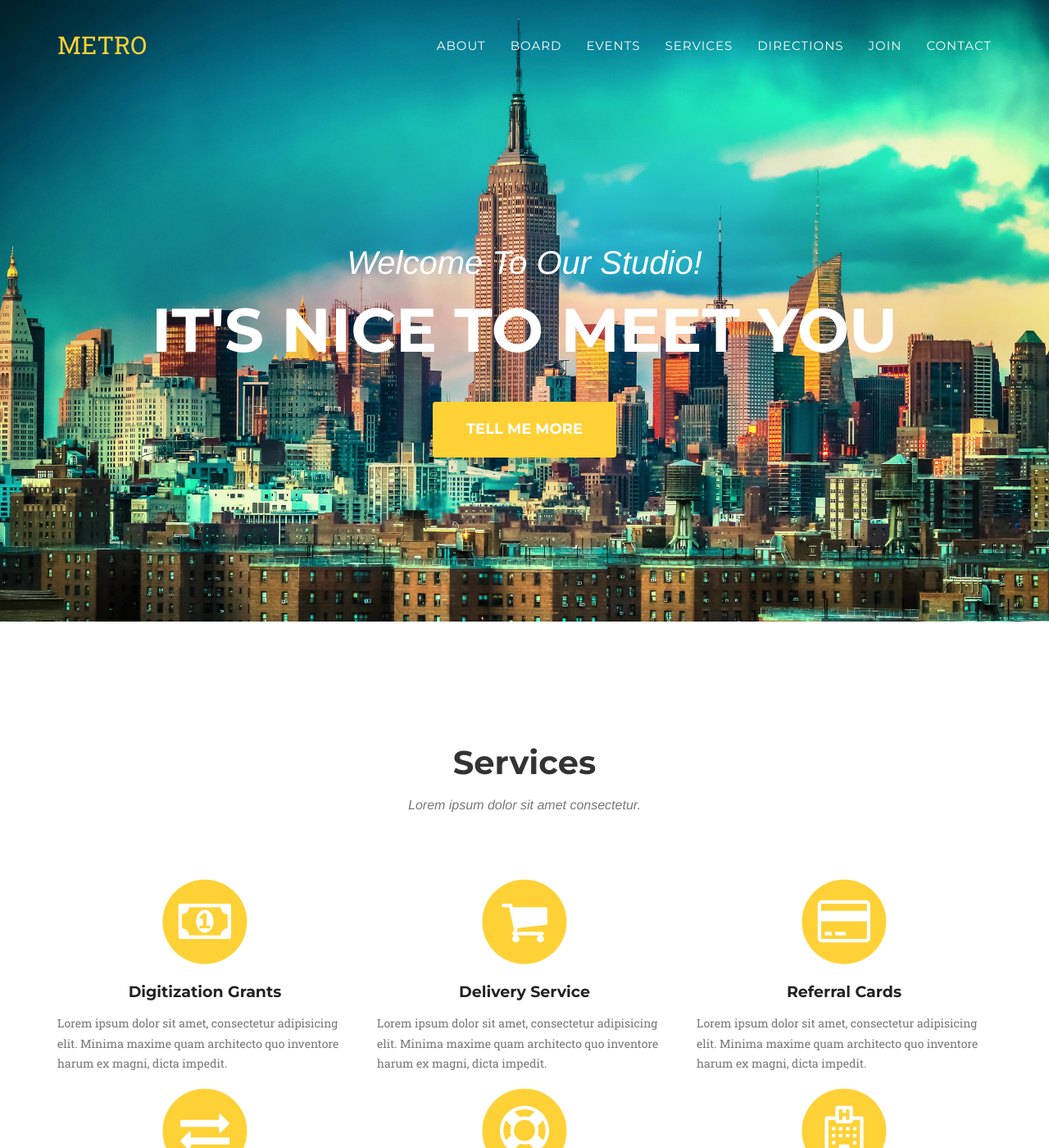
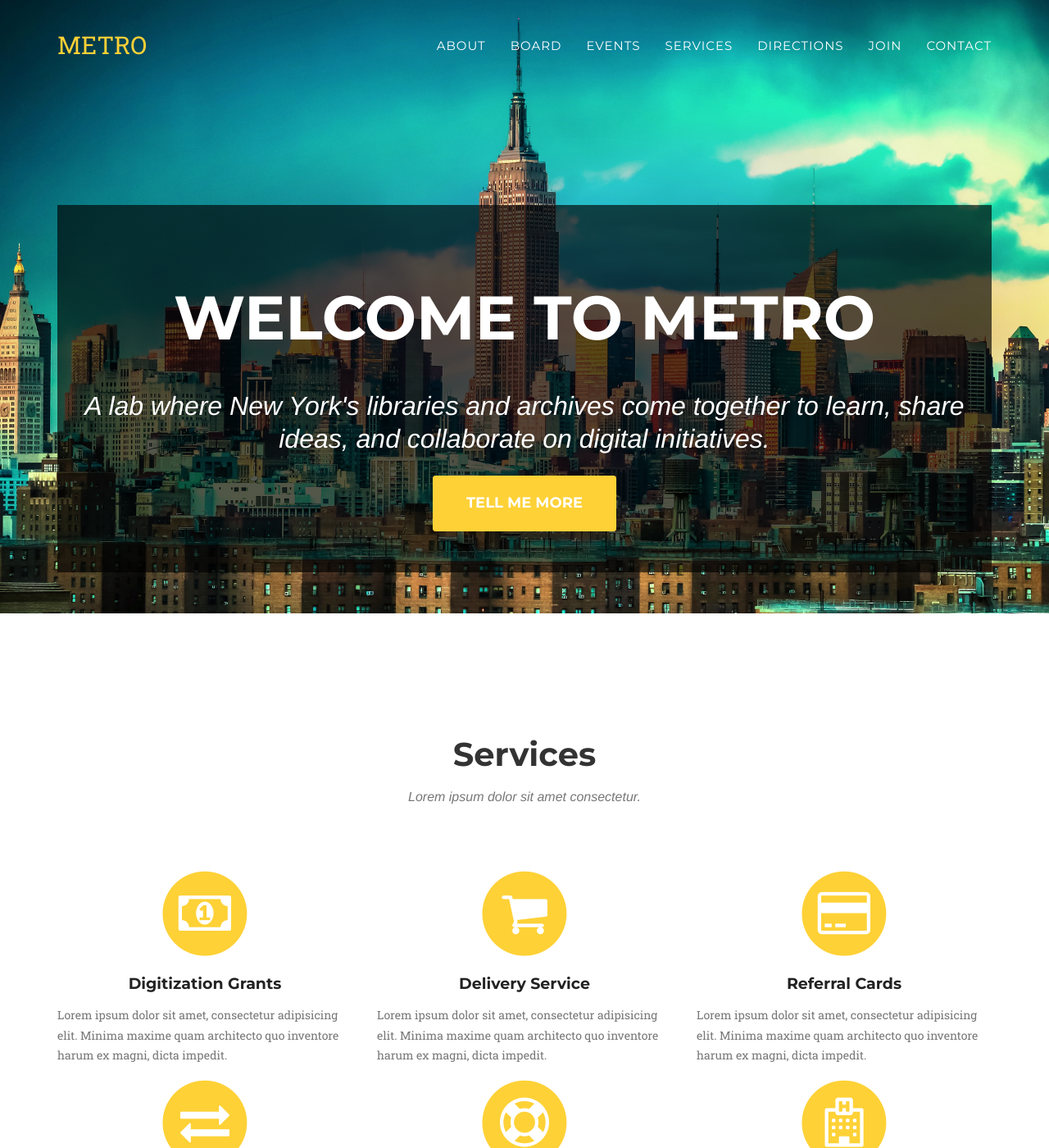
Before and after one commit to mnylc/cit-toolkit, a Jekyll site: the page built from index.html, in a window 1280 px wide and 1400 px high. Shown: the whole window at 82% size. Built offline with Jekyll 4.4.1, drawn with Linux system fonts in a browser that asks for light colours; some web fonts are replaced.

Commit message:
Alter home page to be more legible

```diff
--- a/_layouts/home.html
+++ b/_layouts/home.html
@@ -9,11 +9,11 @@
     <!-- Header -->
     <header>
       <div class="container">
-          <div class="intro-text">
-              <div class="intro-lead-in">Welcome To Our Studio!</div>
-              <div class="intro-heading">It's Nice To Meet You</div>
-              <a href="#services" class="page-scroll btn btn-xl">Tell Me More</a>
-          </div>
+        <div class="intro-text">
+          <div class="intro-heading">Welcome to Metro</div>
+          <div class="intro-lead-in">A lab where New York's libraries and archives come together to learn, share ideas, and collaborate on digital initiatives.</div>
+          <a href="#services" class="page-scroll btn btn-xl">Tell Me More</a>
+        </div>
       </div>
     </header>
 
--- a/assets/css/agency.css
+++ b/assets/css/agency.css
@@ -274,8 +274,10 @@ header {
 }
 
 header .intro-text {
-    padding-top: 100px;
-    padding-bottom: 50px;
+    background-color: rgba(0, 0, 0, 0.65);
+    margin-top: 250px;
+    margin-bottom: 50px;
+    padding: 2em;
 }
 
 header .intro-text .intro-lead-in {
@@ -297,14 +299,14 @@ header .intro-text .intro-heading {
 
 @media(min-width:768px) {
     header .intro-text {
-        padding-top: 300px;
-        padding-bottom: 200px;
+        padding-top: 100px;
+        padding-bottom: 50px;
     }
 
     header .intro-text .intro-lead-in {
         margin-bottom: 25px;
         font-family: "Droid Serif","Helvetica Neue",Helvetica,Arial,sans-serif;
-        font-size: 40px;
+        font-size: 32px;
         font-style: italic;
         line-height: 40px;
     }
```
